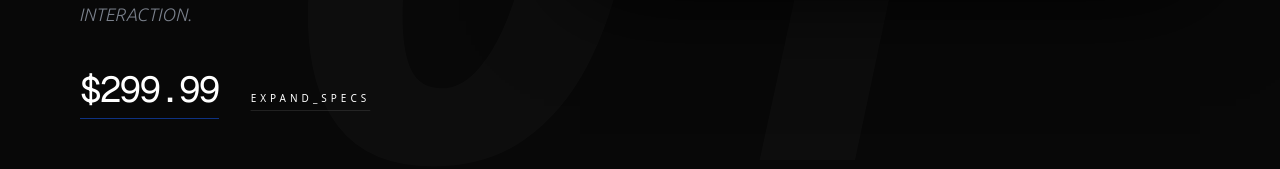
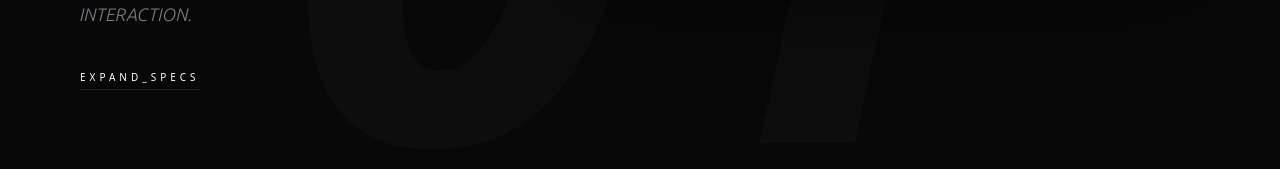
Before and after one commit to itsSopno/Studio-Sinners, a Next.js app: page /items in a window 1280 px wide. Shown: the part 697-866 px from the top of the page. Built offline with nearby package versions, Linux system fonts and the light colour scheme; no server answers; a web font is replaced by a local one.

Commit message:
save changes

```diff
--- a/src/app/items/[id]/page.jsx
+++ b/src/app/items/[id]/page.jsx
@@ -172,7 +172,6 @@ export default function ItemDetails() {
                 {item.name}
               </h1>
               <div className="text-5xl font-mono tracking-tighter text-blue-500 py-6 border-y border-white/5">
-                ${item.price}
               </div>
               <p
                 style={{ fontFamily: '"Ubuntu Sans", sans-serif', fontWeight: "400" }}
--- a/src/app/items/page.jsx
+++ b/src/app/items/page.jsx
@@ -174,7 +174,7 @@ const ProjectSection = ({ item, index }) => {
               {item.description}
             </p>
             <div className="flex items-baseline gap-8">
-               <div className="text-4xl font-mono tracking-tighter text-white border-b border-blue-600/50 pb-2">${item.price}</div>
+
                <Link href={`/items/${item.id}`} className="group flex items-center gap-3 text-[10px] tracking-[0.4em] uppercase">
                  <span className="underline underline-offset-8 decoration-white/10 group-hover:decoration-blue-500 transition-all">Expand_Specs</span>
                  <span className="opacity-0 group-hover:opacity-100 group-hover:translate-x-2 transition-all">→</span>
```
